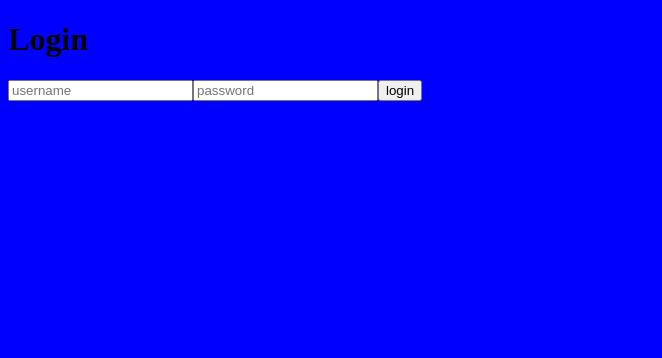
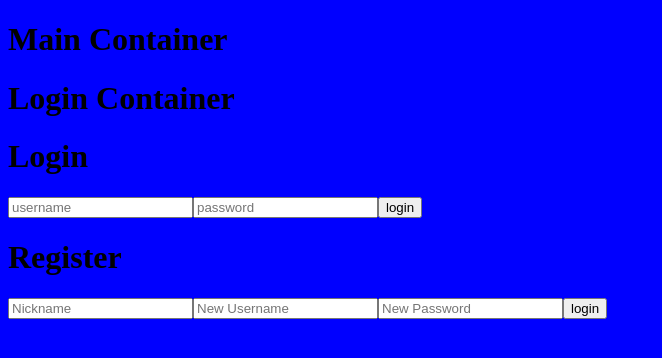
Before and after one commit to LordRegis22/threecards, a React app: page / in a window 1280 px wide. Shown: the top 358 px of the page, without its empty margins (0-662 px from the left). Built offline with nearby package versions, Linux system fonts and the light colour scheme.

Commit message:
Update MainContainer to render LoginContiainer

```diff
--- a/client/containers/MainContainer.js
+++ b/client/containers/MainContainer.js
@@ -3,7 +3,7 @@ import { connect } from 'react-redux';
 import * as userActions from '../../actions/userActions';
 import * as readingActions from '../../actions/readingActions';
 import ReadingPanel from '../components/ReadingPanel.jsx';
-import LoginPanel from '../components/LoginPanel.jsx';
+import LoginContainer from './LoginContainer';
 
 const mapStateToProps = (state) => ({ loggedinUser: state.user.loggedinUser });
 
@@ -16,10 +16,10 @@ export class MainContainer extends Component {
     super(props);
   }
   render() {
-    const { loggedinUser, setNewUsername } = this.props;
     return (
       <>
-        <LoginPanel setNewUsername={setNewUsername} />
+        <h1>Main Container</h1>
+        <LoginContainer />
       </>
     );
   }
```
